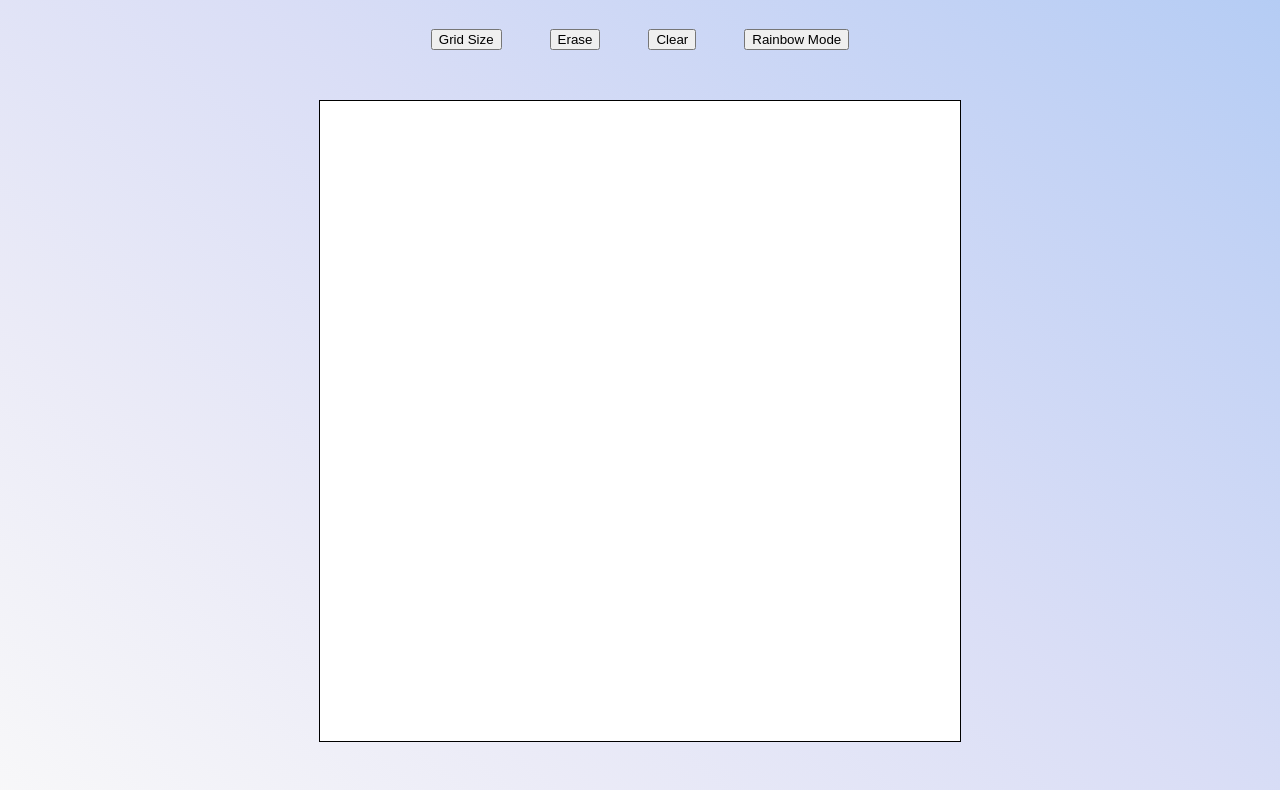
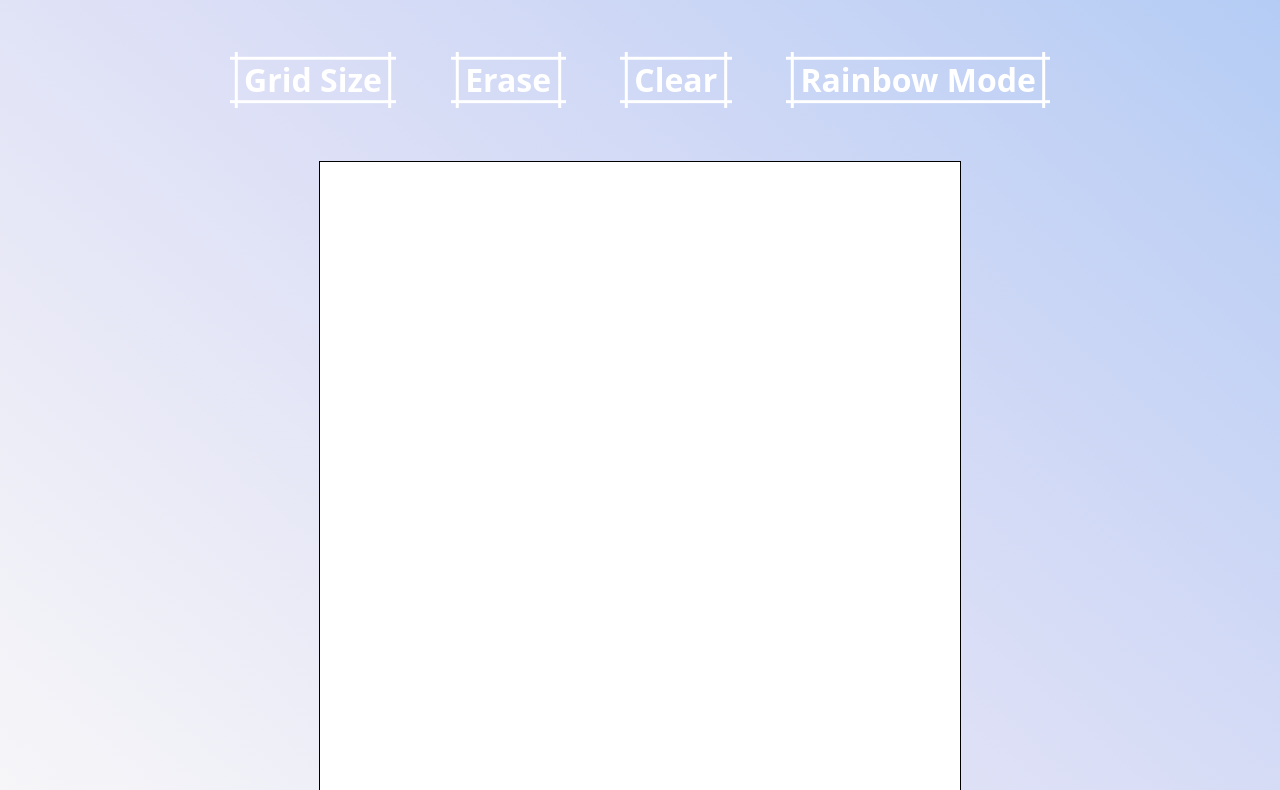
Before and after one commit to Tommyyvo30/Etch-a-Sketch, a plain HTML site: page index.html in a window 1280 px wide. Shown: the part 211-1001 px from the top of the page. Drawn offline with Linux system fonts and the light colour scheme.

Commit message:
New buttons

```diff
--- a/app.js
+++ b/app.js
@@ -47,7 +47,7 @@ function rainbowMode() {
 
 function clearBoard() {
   container.innerHTML = "";
-  createGrid();
+  //createGrid();
 }
 
 function startSketch() {
--- a/index.html
+++ b/index.html
@@ -10,10 +10,10 @@
   <body>
     <h1>Etch-a-Sketch</h1>
     <div class="button">
-      <button id="gridSize">Grid Size</button>
-      <button id="erase">Erase</button>
-      <button id="clear">Clear</button>
-      <button id="rainbow">Rainbow Mode</button>
+      <button class="btn" id="gridSize">Grid Size</button>
+      <button class="btn" id="erase">Erase</button>
+      <button class="btn" id="clear">Clear</button>
+      <button class="btn" id="rainbow">Rainbow Mode</button>
     </div>
     <main>
       <div id="container"></div>
--- a/style.css
+++ b/style.css
@@ -21,6 +21,43 @@
     gap: 3em;
 }
 
+.btn{
+    --b: 3px;   /* border thickness */
+    --s: .15em; /* size of the corner */
+    --c: white;
+
+    padding: calc(.05em + var(--s)) calc(.3em + var(--s));
+    color: var(--c);
+    --_p: var(--s);
+    background:
+      conic-gradient(from 90deg at var(--b) var(--b),#0000 90deg,var(--c) 0)
+      var(--_p) var(--_p)/calc(100% - var(--b) - 2*var(--_p)) calc(100% - var(--b) - 2*var(--_p));
+    transition: .3s linear, color 0s, background-color 0s;
+    outline: var(--b) solid #0000;
+    outline-offset: .2em;
+  }
+
+.btn:hover,
+.btn:focus-visible{
+    --_p: 0px;
+    outline-color: var(--c);
+    outline-offset: .05em;
+  }
+
+.btn:active {
+    background: var(--c);
+    color: #fff;
+  }
+
+.btn {
+    font-family: system-ui, sans-serif;
+    font-weight: bold;
+    font-size: 2rem;
+    cursor: pointer;
+    border: none;
+    margin: .1em;
+  }
+
 main{
     display: flex;
     justify-content: center;
@@ -35,6 +72,10 @@ h1{
     justify-content: center;
     align-items: center;
     font-size: 6em;
+    color: white;
+    font-family: system-ui, sans-serif;
+    font-weight: bold;
+
 }
 
 footer{
```
